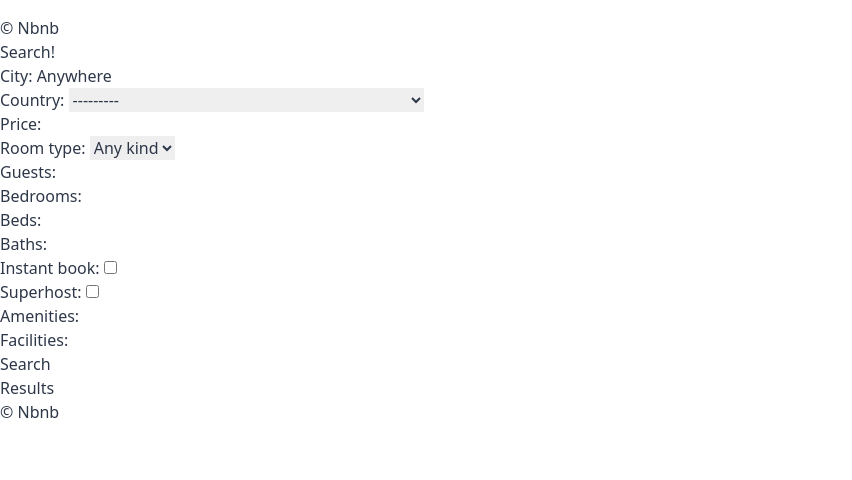
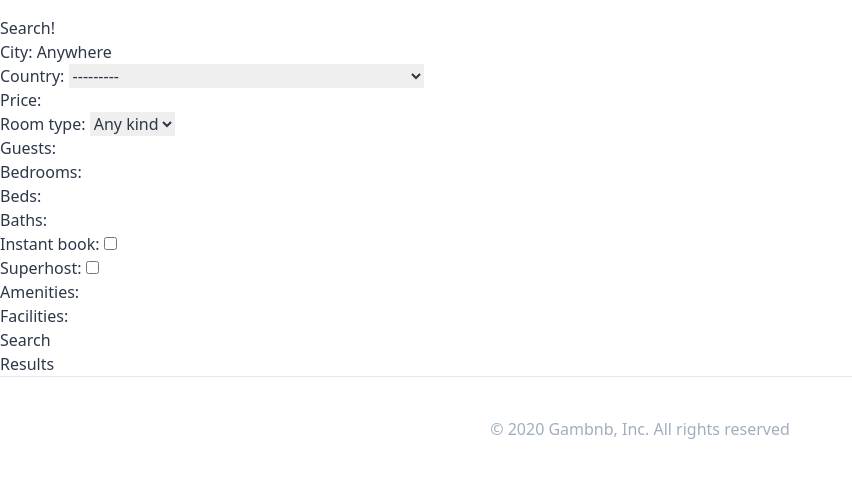
Before and after one commit to jgam/air-bnb, a Django app: page /rooms/search/ in a window 1280 px wide. Shown: the part 80-560 px from the top of the page, without its empty margins (0-852 px from the left). Run offline with Django 3.2, Linux system fonts and the light colour scheme; data that the repository does not hold is empty; parts of the project's set-up code (start-up, migrations or seed data) failed here and were passed over; some libraries are stand-ins or nearby versions.

Commit message:
footer done

```diff
--- a/templates/base.html
+++ b/templates/base.html
@@ -25,10 +25,7 @@
         </div>
         {% include "partials/nav.html" %}
     </header>
-
+    {% block content %}{% endblock %}
     {% include "partials/footer.html" %}
-
-    {% block content %}{% endblock %}
-    &copy; Nbnb
   </body>
 </html>
--- a/templates/partials/footer.html
+++ b/templates/partials/footer.html
@@ -1,3 +1,3 @@
-<footer>
-    &copy; Nbnb
+<footer class="container mx-auto text-center py-10 border-t font-medium text-gray-500">
+    &copy; 2020 Gambnb, Inc. All rights reserved
 </footer>
```
